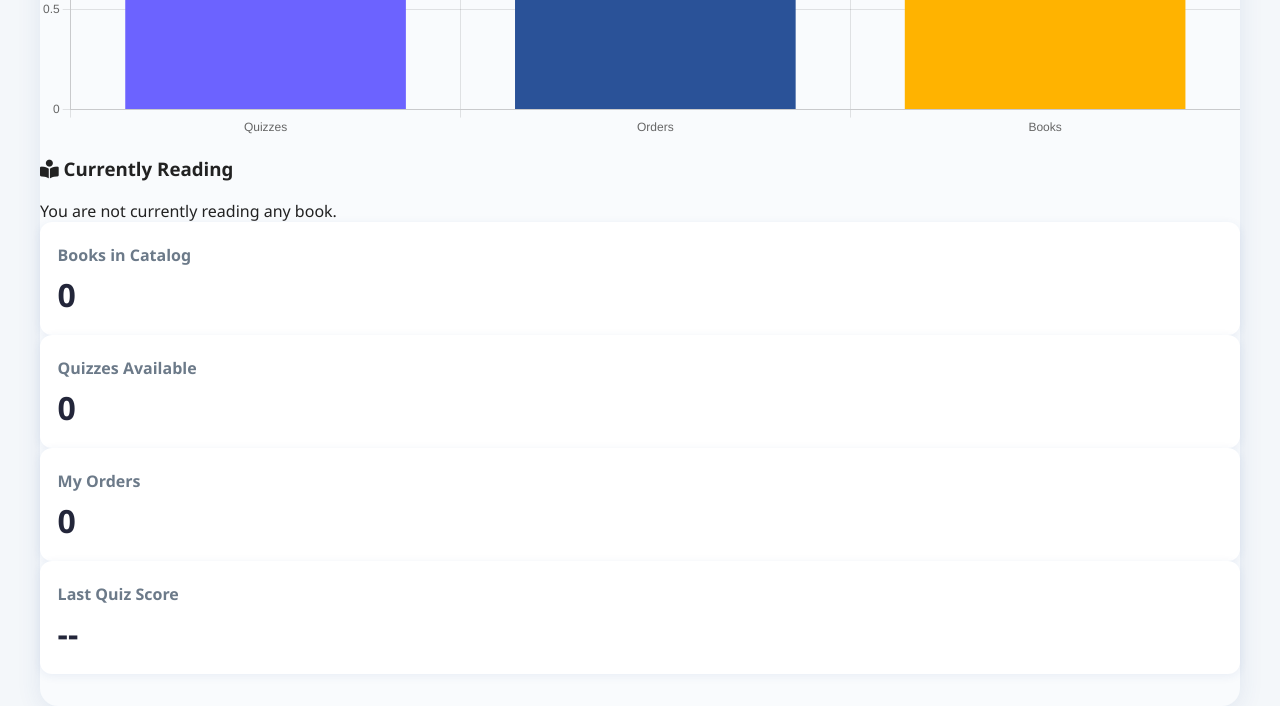
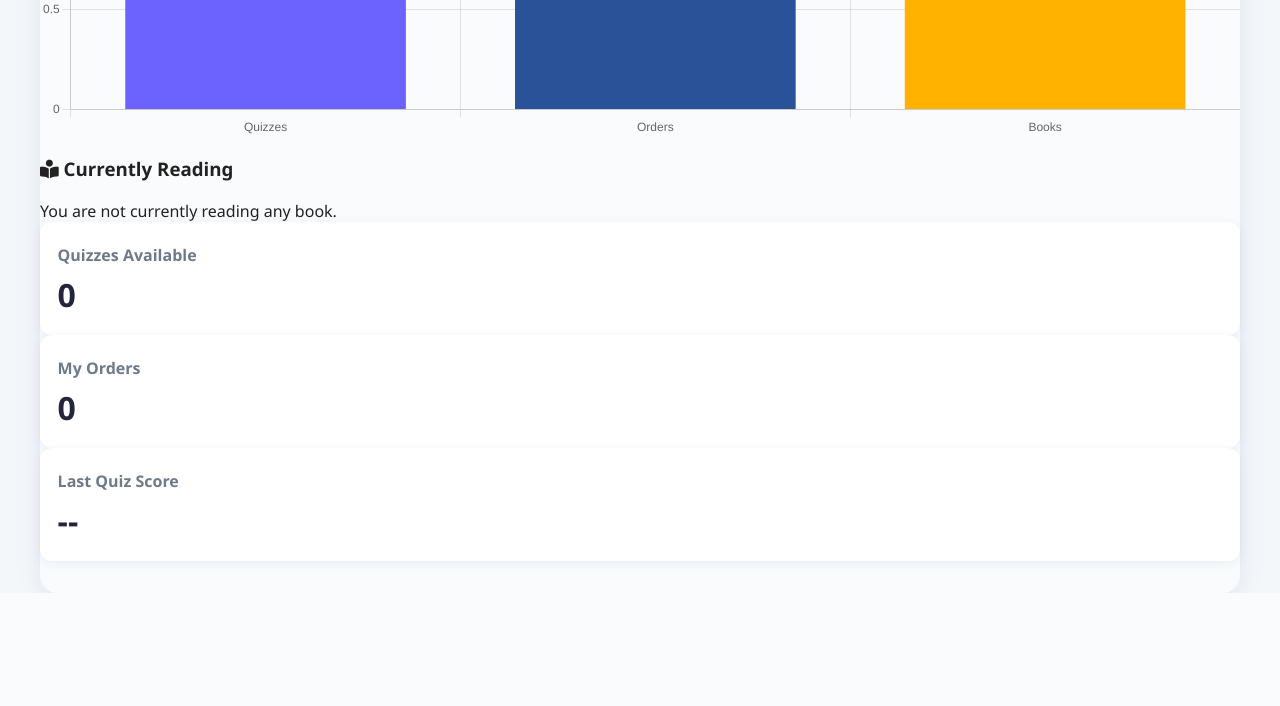
Before and after one commit to pac-cee/WEB-DESIGN, a PHP site: page /views/dashboard.php in a window 1280 px wide. Shown: the part 1483-2189 px from the top of the page. After the commit the page ends 2076 px from the top, so only its background shows below. Run offline with PHP 8.4, Linux system fonts and the light colour scheme; the visitor is signed in with stand-in values (Sample User, id 1); data that the repository does not hold is empty.

Commit message:
`Refactor README and code to include detailed documentation and features`

```diff
--- a/OnlineBookstore/views/dashboard.php
+++ b/OnlineBookstore/views/dashboard.php
@@ -262,11 +262,6 @@ $conn->close();
         </section>
     </main>
 
-        <div class="insights">
-            <div class="insight-card">
-                <div class="insight-title">Books in Catalog</div>
-                <div class="insight-value" id="books-count"><?php echo $book_count; ?></div>
-            </div>
             <div class="insight-card">
                 <div class="insight-title">Quizzes Available</div>
                 <div class="insight-value" id="quizzes-count"><?php echo $quiz_count; ?></div>
```
